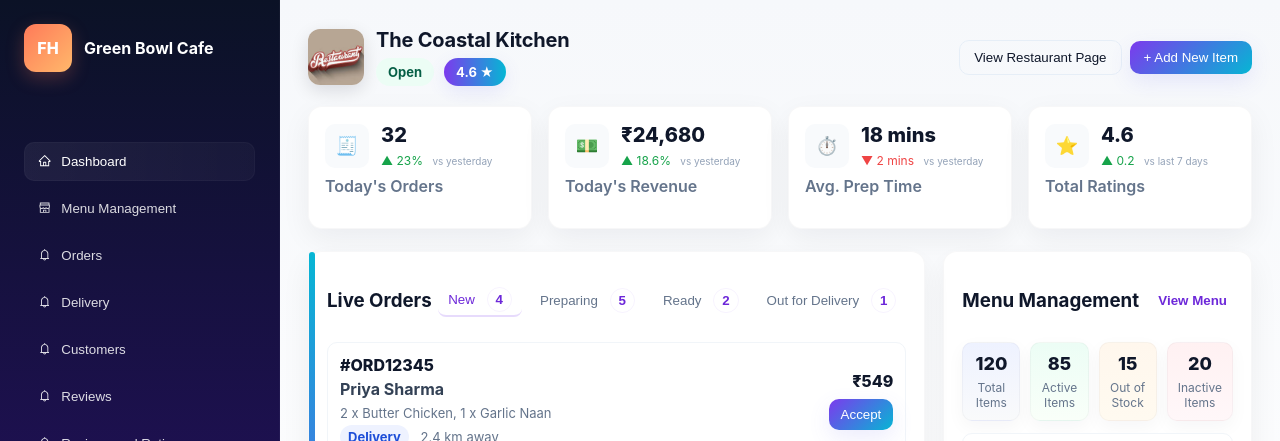
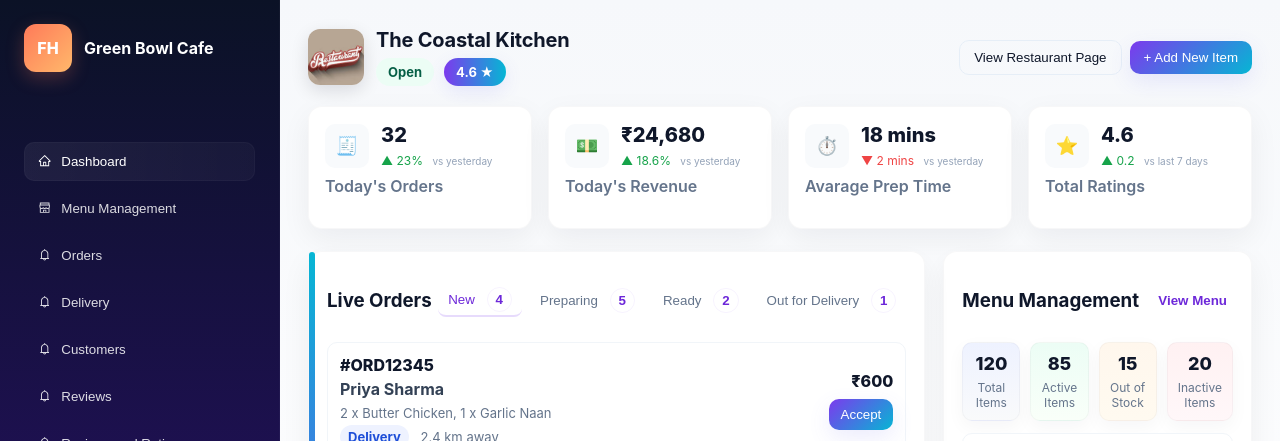
Before and after one commit to soumyabelli/Restaurant-management, a React app: page /restaurant/dashboard in a window 1280 px wide. Shown: the top 441 px of the page. Built offline with nearby package versions, Linux system fonts and the light colour scheme; no server answers; the HTML template or start-up script is replaced by a standard one.

Commit message:
work on dashoard

```diff
--- a/src/pages/restaurant/RestaurantDashboard.jsx
+++ b/src/pages/restaurant/RestaurantDashboard.jsx
@@ -103,7 +103,7 @@ function RestaurantDashboard() {
                 <div className="metric-change negative">▼ 2 mins <small>vs yesterday</small></div>
               </div>
             </div>
-            <p className="label">Avg. Prep Time</p>
+            <p className="label">Avarage Prep Time</p>
           </div>
           <div className="stat">
             <div className="stat-top">
@@ -138,7 +138,7 @@ function RestaurantDashboard() {
                   <div className="order-meta"><span className="tag">Delivery</span> <span className="distance">2.4 km away</span></div>
                 </div>
                 <div className="order-right">
-                  <div className="order-price">₹549</div>
+                  <div className="order-price">₹600</div>
                   <button className="accept-btn">Accept</button>
                 </div>
               </div>
```
